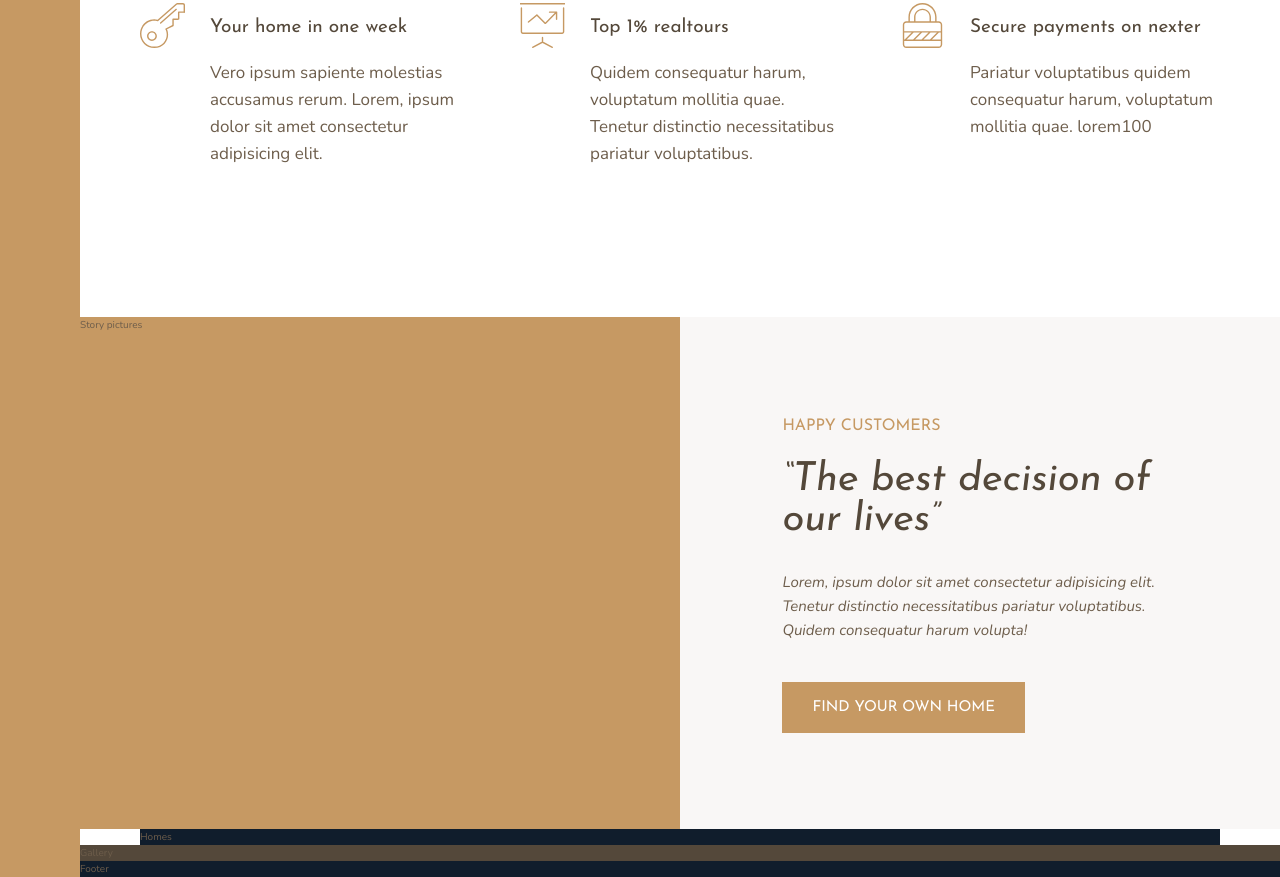
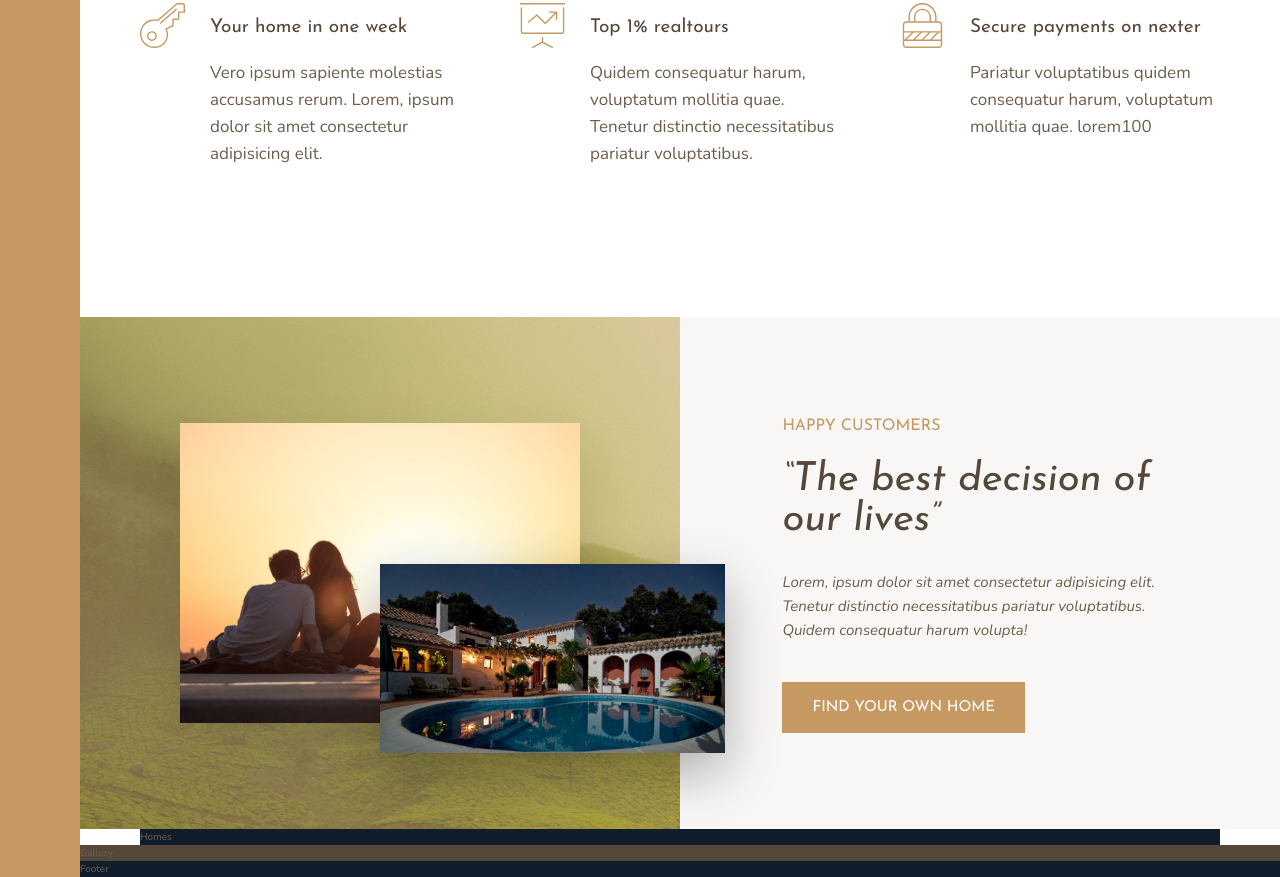
Before and after one commit to olivercastroteran/nexter, a website: page index.html in a window 1280 px wide. Shown: the part 991-1868 px from the top of the page. Drawn offline with nearby package versions, Linux system fonts and the light colour scheme.

Commit message:
story section pictures part finished

```diff
--- a/index.html
+++ b/index.html
@@ -96,7 +96,8 @@
     </section>
 
     <div class="story__pictures">
-      Story pictures
+      <img src="img/story-1.jpeg" alt="couple with home" class="story__img-1" />
+      <img src="img/story-2.jpeg" alt="new house" class="story__img-2" />
     </div>
 
     <div class="story__content">
--- a/sass/_story.scss
+++ b/sass/_story.scss
@@ -1,7 +1,31 @@
 .story {
   &__pictures {
-    background-color: $color-primary;
     grid-column: full-start / col-end 4;
+    background-image: linear-gradient(
+        rgba($color-primary, 0.5),
+        rgba($color-primary, 0.5)
+      ),
+      url(../img/back.jpg);
+
+    display: grid;
+    grid-template-rows: repeat(6, 1fr);
+    grid-template-columns: repeat(6, 1fr);
+    align-items: center;
+  }
+
+  &__img-1 {
+    width: 100%;
+    grid-row: 2 / 6;
+    grid-column: 2 / 6;
+    box-shadow: 0 2rem 5rem rgba(0, 0, 0, 0.1);
+  }
+
+  &__img-2 {
+    width: 115%;
+    grid-row: 4 / 6;
+    grid-column: 4 / 7;
+    z-index: 20;
+    box-shadow: 0 2rem 5rem rgba(0, 0, 0, 0.3);
   }
 
   &__content {
```
Also changed, not shown: css/style.css.
